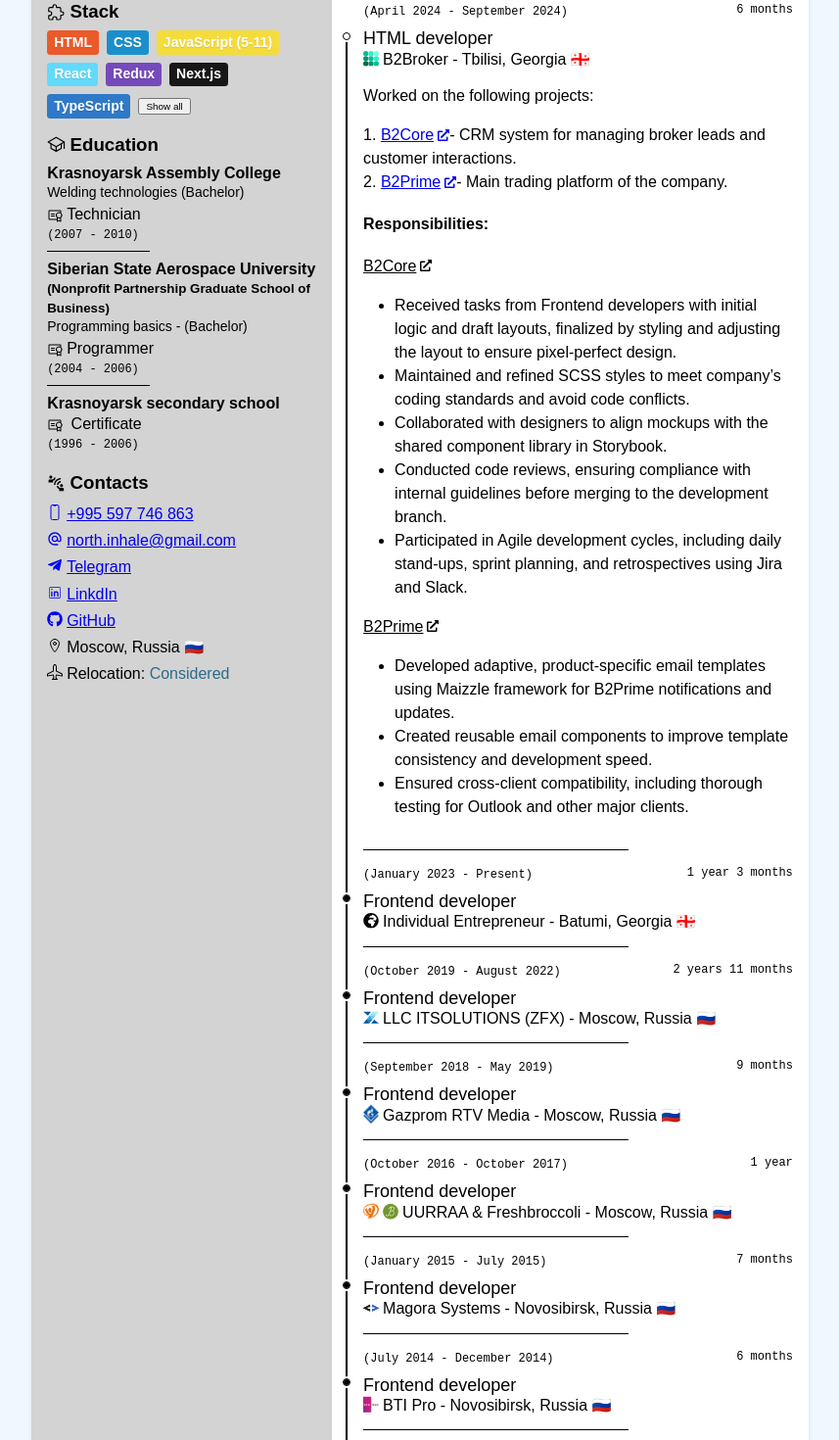
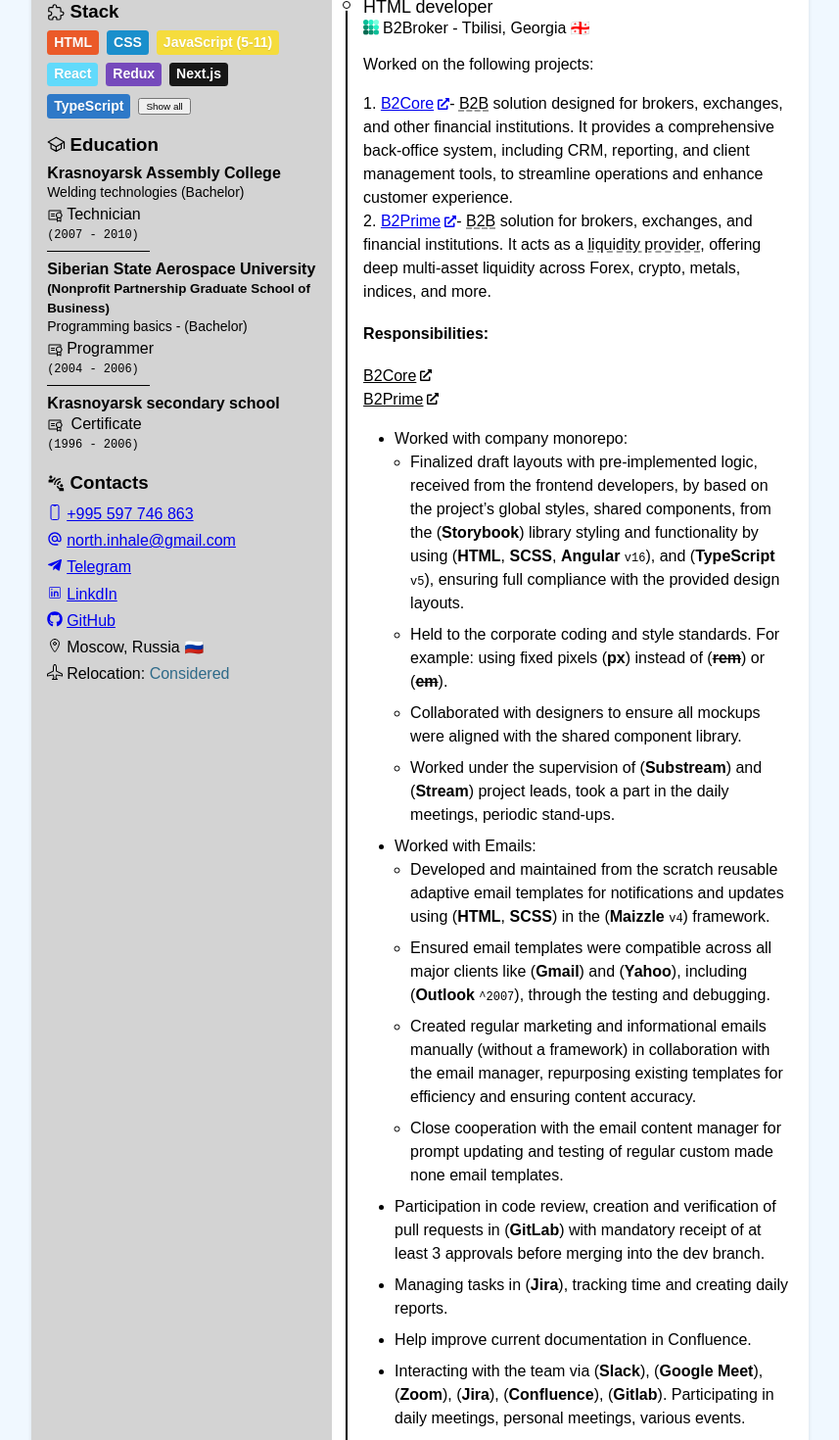
Before and after one commit to Andrew-Dyachenko/cv, a Next.js app: page / in a window 1280 px wide. Shown: the part 460-1930 px from the top of the page at 98% size, without its empty margins (211-1068 px from the left). Built offline with nearby package versions, Linux system fonts and the light colour scheme; a web font is replaced by a local one.

Commit message:
fix(experience): b2broker
Filling the block with information

```diff
--- a/src/app/components/Experience/Experience.tsx
+++ b/src/app/components/Experience/Experience.tsx
@@ -98,14 +98,12 @@
 							HTML developer
 						</span>
 						<span className={styles.experience__where}>
-							<span className={styles["experience__where-wrapper"]}>
 							<Image
 								className={styles["experience__where-icon"]}
 								src={b2broker}
 								height={20}
 								alt="B2Broker logo"
 							/>
-							</span>
 							B2Broker - Tbilisi, Georgia 🇬🇪
 						</span>
 					</Accordion.Button>
@@ -135,7 +133,7 @@
 											}}
 										/>
 									</a>
-									- CRM system for managing broker leads and customer interactions.
+									- <abbr title="Business to Business">B2B</abbr> solution designed for brokers, exchanges, and other financial institutions. It provides a comprehensive back-office system, including CRM, reporting, and client management tools, to streamline operations and enhance customer experience.
 								</li>
 								<li>
 									<a
@@ -153,9 +151,10 @@
 											}}
 										/>
 									</a>
-									- Main trading platform of the company.
+									- <abbr title="Business to Business">B2B</abbr> solution for brokers, exchanges, and financial institutions. It acts as a <abbr title="When a broker&rsquo;s internal liquidity is insufficient to cover client orders, B2Prime ensures seamless execution by providing access to external liquidity, helping brokers fulfill orders quickly and at competitive market prices">liquidity provider</abbr>, offering deep multi-asset liquidity across Forex, crypto, metals, indices, and more.
 								</li>
 							</ol>
+
 							<h4>Responsibilities:</h4>
 							<dl style={{ paddingInlineStart: 0, marginBlockEnd: 0 }}>
 								<dt>
@@ -178,6 +177,26 @@
 										/>
 									</a>
 								</dt>
+								<dt>
+									<a
+										href="https://b2prime.com/"
+										target="_blank"
+										rel="noopener noreferrer"
+										style={{
+											display: "inline-flex",
+											alignItems: "center",
+											color: "inherit",
+										}}
+									>
+										B2Prime{" "}
+										<FaExternalLinkAlt
+											style={{
+												fontSize: "0.75em",
+												marginInlineStart: "0.3333em",
+											}}
+										/>
+									</a>
+								</dt>
 								<dd
 									style={{
 										margin: 0,
@@ -185,65 +204,56 @@
 										paddingBlock: "1rem",
 									}}
 								>
-									<ul style={{ margin: 0 }}>
-										<li>
-											Received tasks from Frontend developers with initial logic and draft
-											layouts, finalized by styling and adjusting the layout to ensure pixel-perfect design.
-										</li>
-										<li>
-											Maintained and refined SCSS styles to meet company’s coding standards and avoid code conflicts.
-										</li>
-										<li>
-											Collaborated with designers to align mockups with the shared component
-											library in Storybook.
-										</li>
-										<li>
-											Conducted code reviews, ensuring compliance with internal guidelines before merging to the development branch.
-										</li>
-										<li>
-											Participated in Agile development cycles, including daily stand-ups,
-											sprint planning, and retrospectives using Jira and Slack.
+									<ul className="cv">
+										<li>
+											Worked with company monorepo:
+											<ul>
+												<li>
+													{/* Received the drafted layouts with ready-made logic from the Frontend developers, based on the global styles of the projects, shared components and the (<strong>Storybook</strong>) library, and finalized its styling and logic using (<strong>HTML</strong>, <strong>SCSS</strong>, <strong>Angular</strong> <code style={{ fontSize: "0.75em" }}>v16</code>), (<strong>TypeScript</strong> <code style={{ fontSize: "0.75em" }}>v5</code>) in accordance with the layouts. */}
+													Finalized draft layouts with pre-implemented logic, received from the frontend developers, by based on the project&rsquo;s global styles, shared components, from the (<strong>Storybook</strong>) library styling and functionality by using (<strong>HTML</strong>, <strong>SCSS</strong>, <strong>Angular</strong> <code style={{ fontSize: "0.75em" }}>v16</code>), and (<strong>TypeScript</strong> <code style={{ fontSize: "0.75em" }}>v5</code>), ensuring full compliance with the provided design layouts.
+												</li>
+												<li>
+													Held to the corporate coding and style standards. For example: using fixed pixels (<strong>px</strong>) instead of (<s><strong>rem</strong></s>) or (<s><strong>em</strong></s>).
+												</li>
+												<li>
+													Collaborated with designers to ensure all mockups were aligned with the
+													shared component library.
+												</li>
+												<li>
+													Worked under the supervision of (<strong>Substream</strong>) and (<strong>Stream</strong>) project leads, took a part in the daily meetings, periodic stand-ups.
 												</li>
 											</ul>
-								</dd>
-
-								<dt>
-									<a
-										href="https://b2prime.com/"
-										target="_blank"
-										rel="noopener noreferrer"
-										style={{
-											display: "inline-flex",
-											alignItems: "center",
-											color: "inherit",
-										}}
-									>
-										B2Prime{" "}
-										<FaExternalLinkAlt
-											style={{
-												fontSize: "0.75em",
-												marginInlineStart: "0.3333em",
-											}}
-										/>
-									</a>
-								</dt>
-								<dd
-									style={{
-										margin: 0,
-										paddingInlineStart: "1rem",
-										paddingBlock: "1rem",
-									}}
-								>
-									<ul style={{ margin: 0 }}>
-										<li>
-											Developed adaptive, product-specific email templates using Maizzle framework for B2Prime notifications and updates.
-										</li>
-										<li>
-											Created reusable email components to improve template consistency and
-											development speed.
-										</li>
-										<li>
-											Ensured cross-client compatibility, including thorough testing for Outlook and other major clients.
+										</li>
+										<li>
+											Worked with Emails:
+											<ul>
+												<li>
+													Developed and maintained from the scratch reusable adaptive email templates for notifications and
+													updates using (<strong>HTML</strong>, <strong>SCSS</strong>) in the (<strong>Maizzle</strong> <code style={{ fontSize: "0.75em" }}>v4</code>) framework.
+												</li>
+												<li>
+													Ensured email templates were compatible across all major clients like (<strong>Gmail</strong>) and (<strong>Yahoo</strong>),
+													including (<strong>Outlook</strong> <code style={{ fontSize: "0.75em" }}>^2007</code>), through the testing and debugging.
+												</li>
+												<li>
+													Created regular marketing and informational emails manually (without a framework) in collaboration with the email manager, repurposing existing templates for efficiency and ensuring content accuracy.
+												</li>
+												<li>
+													Close cooperation with the email content manager for prompt updating and testing of regular custom made none email templates.
+												</li>
+											</ul>
+										</li>
+										<li>
+											Participation in code review, creation and verification of pull requests in (<strong>GitLab</strong>) with mandatory receipt of at least 3 approvals before merging into the dev branch.
+										</li>
+										<li>
+											Managing tasks in (<strong>Jira</strong>), tracking time and creating daily reports.
+										</li>
+										<li>
+											Help improve current documentation in Confluence.
+										</li>
+										<li>
+											Interacting with the team via (<strong>Slack</strong>), (<strong>Google Meet</strong>), (<strong>Zoom</strong>), (<strong>Jira</strong>), (<strong>Confluence</strong>), (<strong>Gitlab</strong>). Participating in daily meetings, personal meetings, various events.
 										</li>
 									</ul>
 								</dd>
@@ -298,9 +308,7 @@
 							Frontend developer
 						</span>
 						<span className={styles.experience__where}>
-							<span className={styles["experience__where-wrapper"]}>
 							<FaGlobeAfrica className={styles["experience__where-icon"]} />
-							</span>
 							Individual Entrepreneur - Batumi, Georgia 🇬🇪
 						</span>
 					</Accordion.Button>
@@ -373,14 +381,12 @@
 							Frontend developer
 						</span>
 						<span className={styles.experience__where}>
-							<span className={styles["experience__where-wrapper"]}>
 							<Image
 								className={clsx(styles["experience__where-icon"], styles["experience__where-icon--zfx"])}
 								src={zfx}
 								width={20}
 								alt="ZFX logo"
 							/>
-							</span>
 							LLC ITSOLUTIONS (ZFX) - Moscow, Russia 🇷🇺
 						</span>
 					</Accordion.Button>
@@ -487,7 +493,7 @@
 										paddingBlock: "1rem",
 									}}
 								>
-									<ul style={{ margin: 0 }}>
+									<ul className="cv">
 										<li>
 											Start the project from a scratch for (
 											<strong>WordPress</strong>).
@@ -595,7 +601,7 @@
 										paddingBlock: "1rem",
 									}}
 								>
-									<ul style={{ margin: 0 }}>
+									<ul className="cv">
 										<li>
 											Support and improve the legacy app (<strong>Vue</strong>{" "}
 											<code style={{ fontSize: "0.75em" }}>v2-3</code>).
@@ -650,7 +656,7 @@
 										paddingBlock: "1rem 0",
 									}}
 								>
-									<ul style={{ margin: 0 }}>
+									<ul className="cv">
 										<li>
 											Start the project from a scratch using (
 											<strong>Next.js</strong>{" "}
@@ -760,14 +766,12 @@
 							Frontend developer
 						</span>
 						<span className={styles.experience__where}>
-							<span className={styles["experience__where-wrapper"]}>
 							<Image
 								className={clsx(styles["experience__where-icon"], styles["experience__where-icon--gazprommedia"])}
 								src={gazprommedia}
 								height={20}
 								alt="Gazprom Media logo"
 							/>
-							</span>
 							Gazprom RTV Media - Moscow, Russia 🇷🇺
 						</span>
 					</Accordion.Button>
@@ -905,7 +909,7 @@
 										paddingBlock: "1rem",
 									}}
 								>
-									<ul style={{ margin: 0 }}>
+									<ul className="cv">
 										<li>
 											Start the project from a scratch with (
 											<strong>Gulp.js</strong>).
@@ -967,7 +971,7 @@
 										paddingBlock: "1rem",
 									}}
 								>
-									<ul style={{ margin: 0 }}>
+									<ul className="cv">
 										<li>
 											Support and improve the legacy web site based at (
 											<strong>Laravel</strong>).
@@ -1116,7 +1120,7 @@
 										paddingBlock: "1rem",
 									}}
 								>
-									<ul style={{ margin: 0 }}>
+									<ul className="cv">
 										<li>
 											Support and improve the legacy web site based at (
 											<strong>Laravel</strong>).
@@ -1242,22 +1246,18 @@
 							Frontend developer
 						</span>
 						<span className={styles.experience__where}>
-							<span className={styles["experience__where-wrapper"]}>
 							<Image
 								className={styles["experience__where-icon"]}
 								src={uurraa}
 								width={20}
 								alt="UURRAA logo"
 							/>
-							</span>
-							<span className={styles["experience__where-wrapper"]}>
 							<Image
 								className={styles["experience__where-icon"]}
 								src={freshbroccoli}
 								width={20}
 								alt="Freshbroccoli logo"
 							/>
-							</span>
 							UURRAA & Freshbroccoli - Moscow, Russia 🇷🇺
 						</span>
 					</Accordion.Button>
@@ -1384,7 +1384,7 @@
 										paddingBlock: "1rem",
 									}}
 								>
-									<ul style={{ margin: 0 }}>
+									<ul className="cv">
 										<li>
 											Support and improve the legacy web site based on (
 											<strong>Bitrix</strong>)
@@ -1448,7 +1448,7 @@
 										paddingBlock: "1rem",
 									}}
 								>
-									<ul style={{ margin: 0 }}>
+									<ul className="cv">
 										<li>
 											Support and improve the legacy web site based on (
 											<strong>Bitrix</strong>).
@@ -1512,7 +1512,7 @@
 										paddingBlock: "1rem",
 									}}
 								>
-									<ul style={{ margin: 0 }}>
+									<ul className="cv">
 										<li>
 											Start the project from a scratch for (
 											<strong>Bitrix</strong>) using (<strong>Vue</strong>{" "}
@@ -1620,14 +1620,12 @@
 							Frontend developer
 						</span>
 						<span className={styles.experience__where}>
-							<span className={styles["experience__where-wrapper"]}>
 							<Image
 								className={clsx(styles["experience__where-icon"], styles["experience__where-icon--magorasystems"])}
 								src={magorasystems}
 								height={20}
 								alt="Magora-Systems logo"
 							/>
-							</span>
 							Magora Systems - Novosibirsk, Russia 🇷🇺
 						</span>
 					</Accordion.Button>
@@ -1715,14 +1713,12 @@
 							Frontend developer
 						</span>
 						<span className={styles.experience__where}>
-							<span className={styles["experience__where-wrapper"]}>
 							<Image
 								className={styles["experience__where-icon"]}
 								src={btipro}
 								height={20}
 								alt="BTI Pro logo"
 							/>
-							</span>
 							BTI Pro - Novosibirsk, Russia 🇷🇺
 						</span>
 					</Accordion.Button>
@@ -1802,14 +1798,12 @@
 						</span>
 						<span className={styles.experience__position}>HTML developer</span>
 						<span className={styles.experience__where}>
-							<span className={styles["experience__where-wrapper"]}>
 							<Image
 								className={styles["experience__where-icon"]}
 								src={omegadesignpro}
 								height={20}
 								alt="Omega Design Pro logo"
 							/>
-							</span>
 							Omega Design - Krasnoyarsk, Russia 🇷🇺
 						</span>
 					</Accordion.Button>
@@ -1893,14 +1887,12 @@
 						</span>
 						<span className={styles.experience__position}>HTML developer</span>
 						<span className={styles.experience__where}>
-							<span className={styles["experience__where-wrapper"]}>
 							<Image
 								className={styles["experience__where-icon"]}
 								src={alfateam}
 								height={16}
 								alt="Alfateam logo"
 							/>
-							</span>
 							Alfateam - Krasnoyarsk, Russia 🇷🇺
 						</span>
 					</Accordion.Button>
--- a/src/app/components/Experience/experience.module.scss
+++ b/src/app/components/Experience/experience.module.scss
@@ -38,22 +38,14 @@
 	}
 
 	&__where {
+		// Guide line prop to align icons START
+		// position: relative;
+		// Guide line prop to align icons END
 		display: flex;
 		column-gap: 0.25em;
 		align-items:flex-start;
 		grid-area: experience__where;
 		font-weight: 300;
-
-		&-wrapper {
-			// Guide line prop to align icons START
-			// position: relative;
-			// Guide line prop to align icons END
-			display: flex;
-			align-items: center;
-			justify-content: center;
-			width: 1em;
-			height: 1em;
-			transform: translateY(calc((1.1em - 100%) / 2));
 
 		// Guide line to align icons START
 		// &::before,
@@ -75,11 +67,12 @@
 		// 	top: 100%;
 		// }
 		// Guide line to align icons END
-		}
 
 		&-icon {
 			object-fit: contain;
-			max-width: 100%;
+			width: 1em;
+			height: 1em;
+			transform: translateY(calc(((1.2em - 0.1em) - 100%) / 2)); // Actually the 1.2 is the right number but 1.1 just looks visually better.
 		}
 	}
 }
--- a/src/app/styles/global.scss
+++ b/src/app/styles/global.scss
@@ -169,3 +169,17 @@
 	margin: 0 auto;
 	max-width: 210mm;
 }
+
+ol, ul {
+	margin: 0;
+	&.cv {
+		li, dd {
+			&:not(:first-of-type) {
+				margin-top: 0.5em;
+			}
+			&:not(:last-of-type) {
+				margin-bottom: 0.5em;
+			}
+		}
+	}
+}
```
Lines whose indentation alone changed are shown as unchanged.
